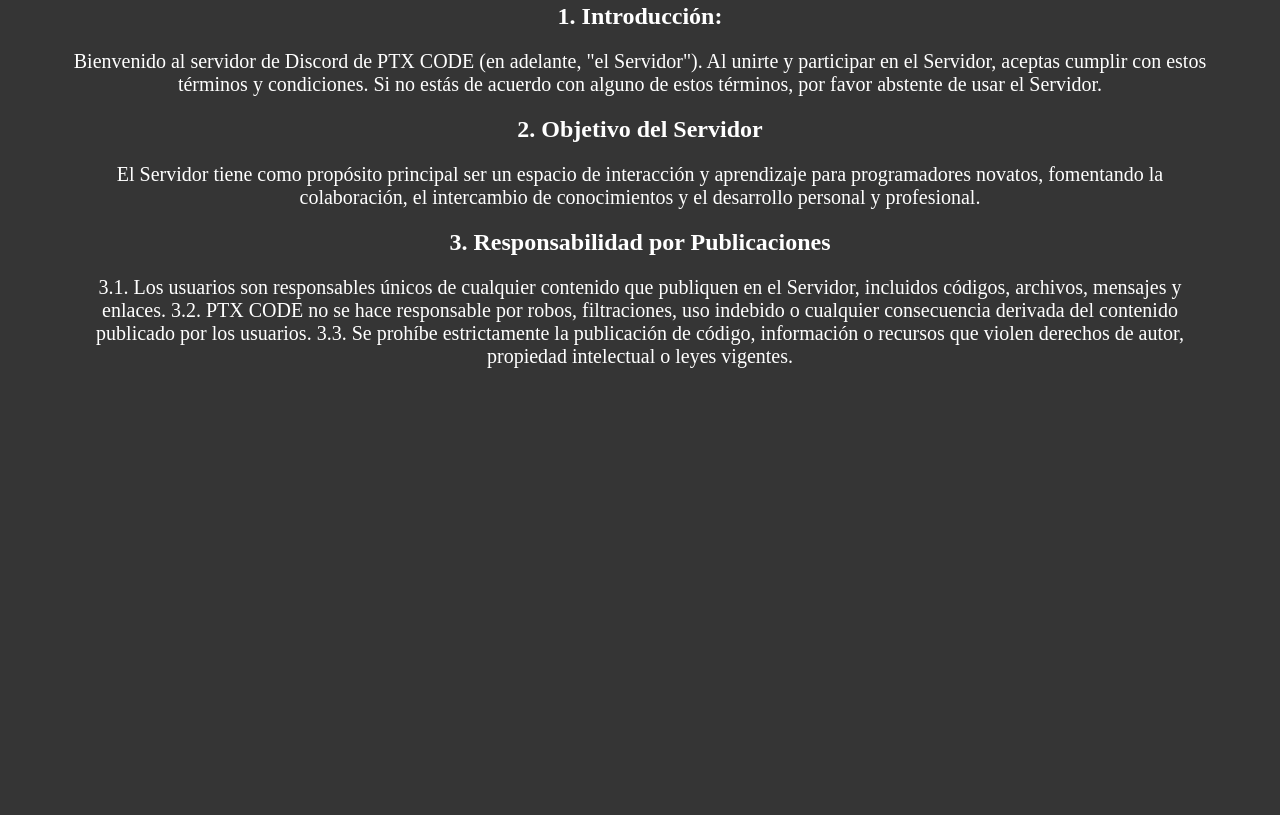
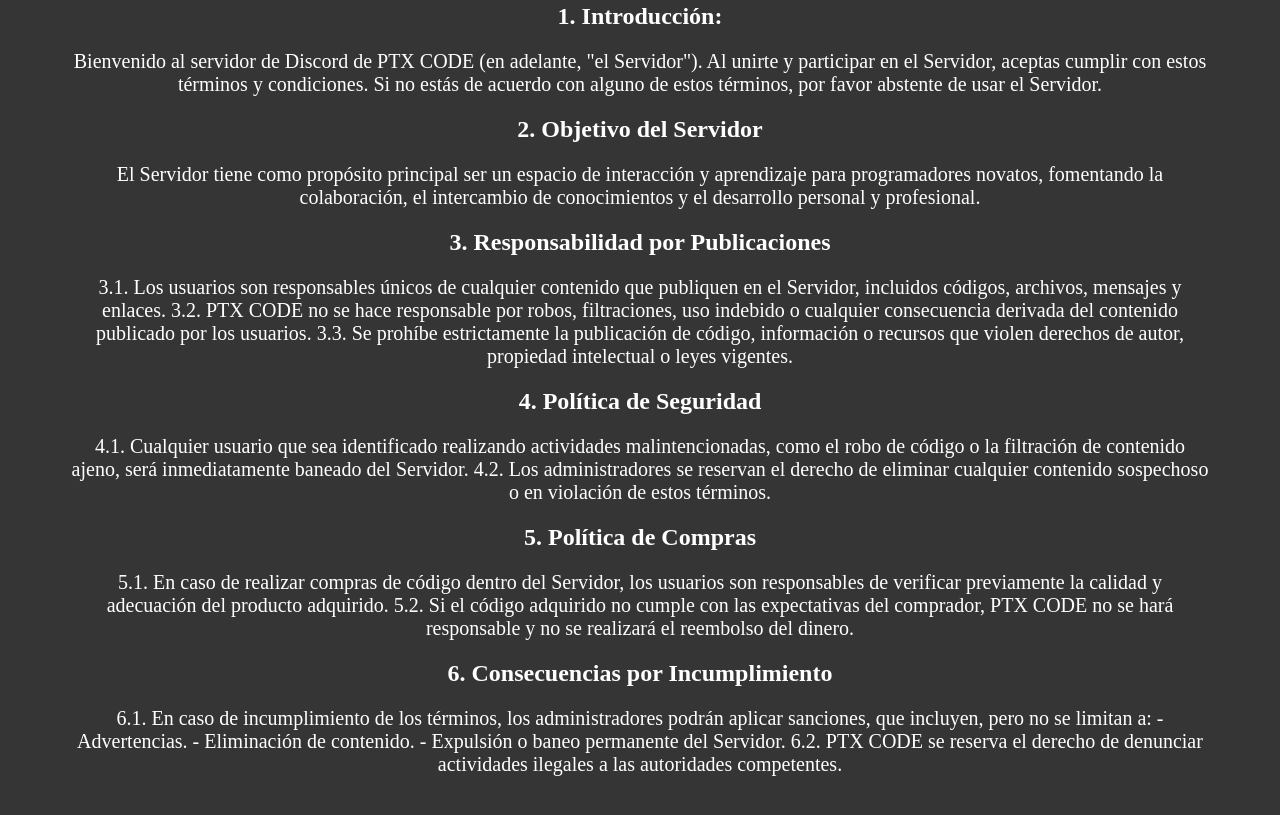
Before and after one commit to MrPotrex/PTXCODE.github.io, a plain HTML site: page index.html in a window 1280 px wide. Shown: the part 313-1128 px from the top of the page. Before the commit the page ends 800 px from the top, so only its background shows below. Drawn offline with Linux system fonts and the light colour scheme.

Commit message:
Update index.html

```diff
--- a/index.html
+++ b/index.html
@@ -15,6 +15,24 @@
 <p>3.1. Los usuarios son responsables únicos de cualquier contenido que publiquen en el Servidor, incluidos códigos, archivos, mensajes y enlaces.
     3.2. PTX CODE no se hace responsable por robos, filtraciones, uso indebido o cualquier consecuencia derivada del contenido publicado por los usuarios.
     3.3. Se prohíbe estrictamente la publicación de código, información o recursos que violen derechos de autor, propiedad intelectual o leyes vigentes.</p>
+<h2>4. Política de Seguridad</h2>
+<p>4.1. Cualquier usuario que sea identificado realizando actividades malintencionadas, como el robo de código o la filtración de contenido ajeno, será inmediatamente baneado del Servidor.
+    4.2. Los administradores se reservan el derecho de eliminar cualquier contenido sospechoso o en violación de estos términos.</p>
+<h2>5. Política de Compras</h2>
+<p>5.1. En caso de realizar compras de código dentro del Servidor, los usuarios son responsables de verificar previamente la calidad y adecuación del producto adquirido.
+    5.2. Si el código adquirido no cumple con las expectativas del comprador, PTX CODE no se hará responsable y no se realizará el reembolso del dinero.</p>
+<h2>6. Consecuencias por Incumplimiento</h2>
+<p>
+    6.1. En caso de incumplimiento de los términos, los administradores podrán aplicar sanciones, que incluyen, pero no se limitan a:
+
+    - Advertencias.
+
+    - Eliminación de contenido.
+
+    - Expulsión o baneo permanente del Servidor.
+    6.2. PTX CODE se reserva el derecho de denunciar actividades ilegales a las autoridades competentes.</p>
+<h2></h2>
+<p></p>
 <h2></h2>
 <p></p>
 <h2></h2>
```
